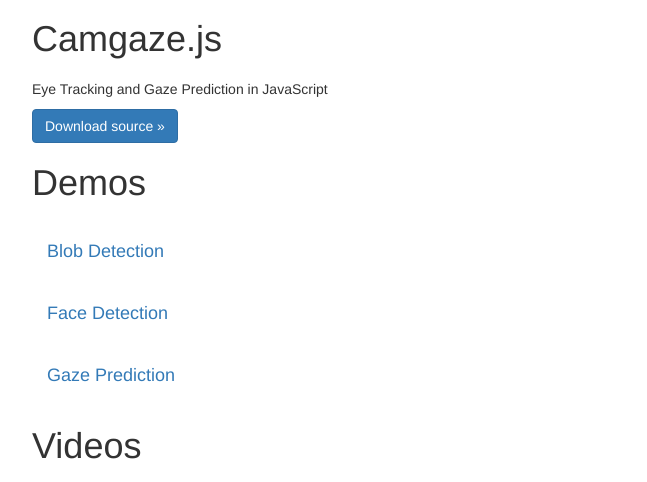
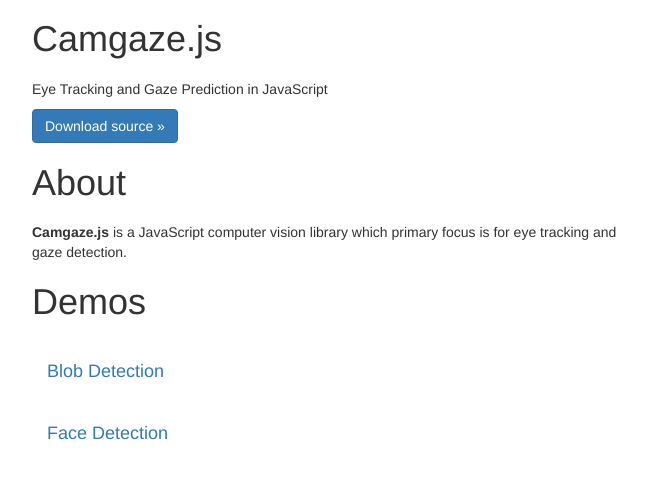
Before and after one commit to a20r/camgaze.js, a PHP site: page / in a window 1280 px wide. Shown: the part 421-903 px from the top of the page, without its empty margins (308-955 px from the left). Run offline with PHP 8.4, Linux system fonts and the light colour scheme; some libraries are stand-ins or nearby versions.

Commit message:
These commit comments will be the same because I am testing things on the server. Sorry bro

```diff
--- a/index.php
+++ b/index.php
@@ -35,9 +35,10 @@
             <div class="masthead">
                 <ul class="nav nav-pills pull-right">
                     <li class="active"><a href="/camgaze.js">Home</a></li>
-                    <li><a href="http://github.com/wallarelvo/camgaze.js">Source</a></li>
+                    <li><a href="#about">About</a></li>
                     <li><a href="#demos">Demos</a></li>
                     <li><a href="#videos">Videos</a></li>
+                    <li><a href="http://github.com/wallarelvo/camgaze.js">Source</a></li>
                 </ul>
                 <h3 class="muted">Camgaze.js</h3>
             </div>
@@ -49,6 +50,14 @@
                     <a href="https://github.com/wallarelvo/camgaze.js/archive/master.zip" class="btn btn-primary btn-large">
                         Download source »
                     </a>
+                </p>
+            </div>
+            <div class="hero-unit">
+                <h1 style="padding-bottom:10;">About</h1>
+                <p>
+                    <b>Camgaze.js</b> is a JavaScript computer vision library
+                    which primary focus is for eye tracking and gaze detection.
+
                 </p>
             </div>
             <div class="hero-unit" id="demos">
```
